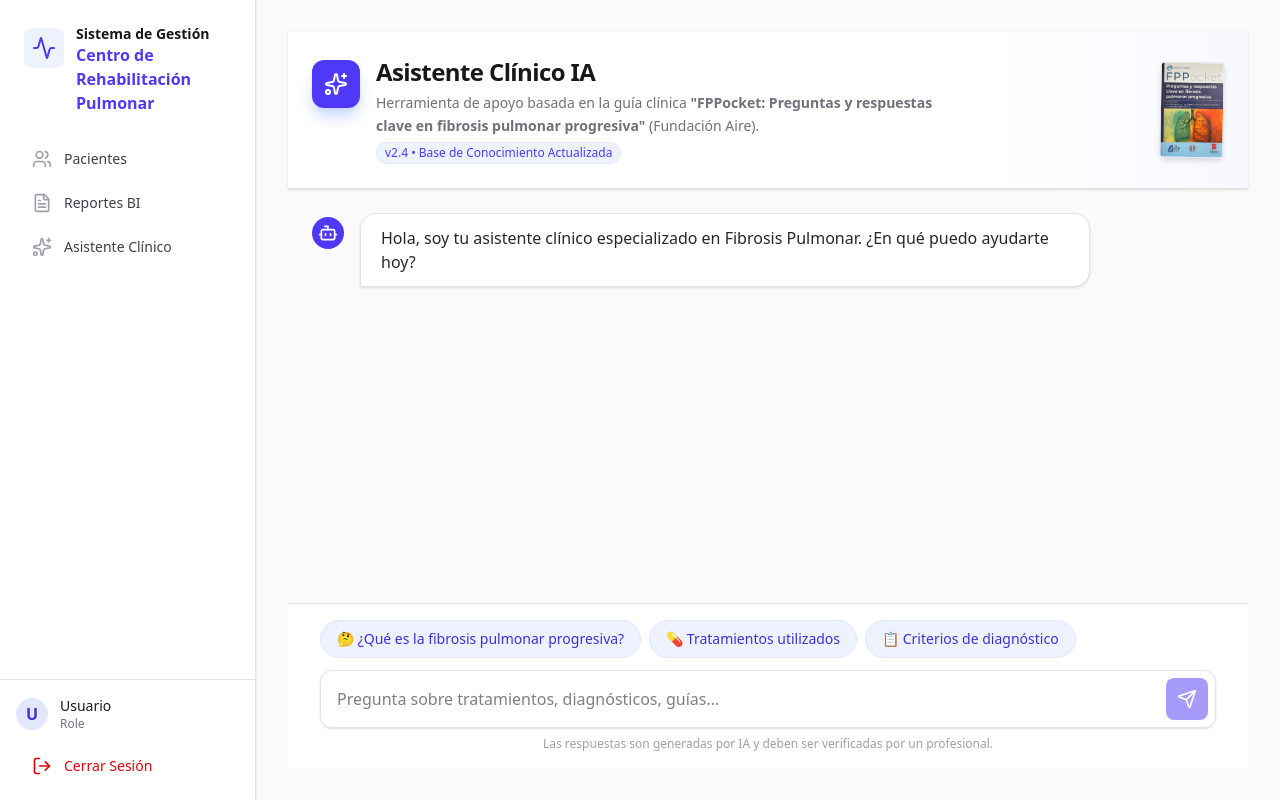
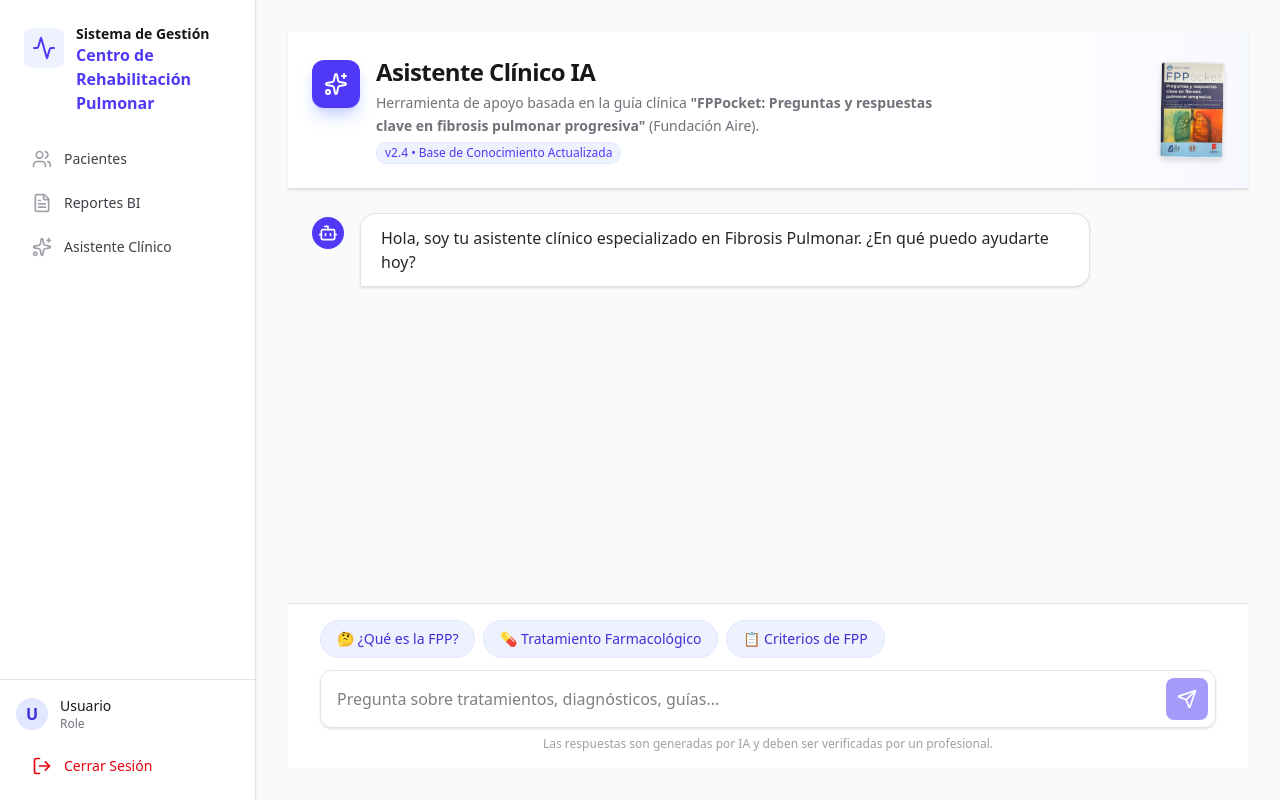
Before and after one commit to msolisp/sistema-gestion-broncopulmonar, a Next.js app: page /asistente in a window 1280 px wide. Built offline with nearby package versions, Linux system fonts and the light colour scheme; no server answers.

Commit message:
fix(ui): refine suggested prompts to match book terminology (FPP) and improve RAG hits

```diff
--- a/src/app/(internal)/(main)/asistente/page.tsx
+++ b/src/app/(internal)/(main)/asistente/page.tsx
@@ -26,11 +26,11 @@ export default function AssistantPage() {
         scrollToBottom();
     }, [messages]);
 
-    // Prompts sugeridos
+    // Prompts sugeridos: Optimizados para coincidir con la guía "FPPocket" (Fibrosis Pulmonar Progresiva)
     const SUGGESTED_PROMPTS = [
-        { label: '🤔 ¿Qué es la fibrosis pulmonar progresiva?', query: '¿Qué es la fibrosis pulmonar progresiva?' },
-        { label: '💊 Tratamientos utilizados', query: '¿Qué tipo de tratamientos se utilizan para la fibrosis pulmonar?' },
-        { label: '📋 Criterios de diagnóstico', query: '¿Cuáles son los criterios de diagnóstico para la fibrosis pulmonar?' },
+        { label: '🤔 ¿Qué es la FPP?', query: '¿Qué es la fibrosis pulmonar progresiva (FPP)?' },
+        { label: '💊 Tratamiento Farmacológico', query: '¿Cuál es el tratamiento farmacológico de la fibrosis pulmonar progresiva?' },
+        { label: '📋 Criterios de FPP', query: '¿Cuáles son los criterios para definir una fibrosis pulmonar progresiva?' },
     ];
 
     const handleSubmit = async (e?: React.FormEvent, manualQuery?: string) => {
```
